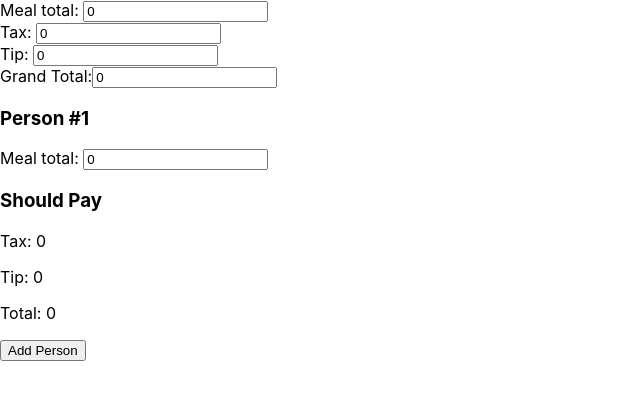
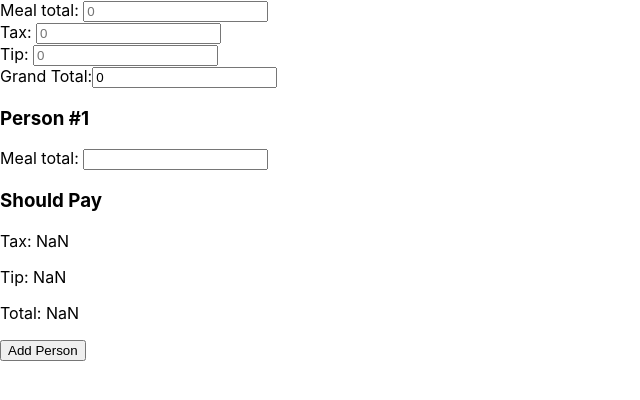
Before and after one commit to jvelis94/tip-calculator, a React (Create React App) app: page / in a window 1280 px wide. Shown: the top 400 px of the page, without its empty margins (0-640 px from the left). Built offline with nearby package versions, Linux system fonts and the light colour scheme.

Commit message:
create ability to add two lists

```diff
--- a/src/index.js
+++ b/src/index.js
@@ -3,6 +3,22 @@ import ReactDOM from 'react-dom';
 import './index.css';
 // import App from './App';
 // import * as serviceWorker from './serviceWorker';
+
+function AddPerson(props) {
+    return (
+            <button className='addPerson' onClick={props.onClicked}>Add Person</button>
+    );
+}
+
+function PersonList(props) {
+    return (
+        <div>
+        {props.list.map((name) => (
+            <span key={name}>{name}</span>
+        ))}
+        </div>
+    );
+};
 
 class Details extends React.Component {
     constructor(props) {
@@ -12,7 +28,9 @@ class Details extends React.Component {
                 tax: 0,
                 tip: 0,
                 grand_total: 0,
-            }
+                clicked: [],
+            };
+            this.handleClick = this.handleClick.bind(this)
     }
 
     handleMealChange = event => {
@@ -42,21 +60,41 @@ class Details extends React.Component {
         )
     }
 
+    renderAddPerson = () => {
+        return (
+            <AddPerson
+                onClicked= {() => this.handleClick()}
+                />
+        );
+    }
+
+    handleClick = () => {
+        let clickedPlus = this.state.clicked.concat(this.renderPerson())
+        this.setState({
+            clicked: clickedPlus,
+        });
+        this.state.clicked.length < 10 ? console.log(this.state.clicked) : this.renderPerson()
+    }
+
     render() {
         let grand_total = parseFloat(this.state.meal_total) * (1 + parseFloat(this.state.tax)/100) * (1 + parseFloat(this.state.tip)/100);
         return (
             <div className='details'>
                 <form>
                     <label htmlFor='meal'>Meal total: </label>
-                    <input name='meal' value={this.state.meal_total} onChange={this.handleMealChange}></input><br></br>
+                    <input name='meal' placeholder={this.state.meal_total} onChange={this.handleMealChange}></input><br></br>
                     <label htmlFor='tax'>Tax: </label>
-                    <input name='tax' value={this.state.tax} onChange={this.handleTaxChange}></input><br></br>
+                    <input name='tax' placeholder={this.state.tax} onChange={this.handleTaxChange}></input><br></br>
                     <label htmlFor='tip'>Tip: </label>
-                    <input name='tip' value={this.state.tip} onChange={this.handleTipChange}></input><br></br>
+                    <input name='tip' placeholder={this.state.tip} onChange={this.handleTipChange}></input><br></br>
                     <label htmlFor='total'>Grand Total:</label>
                     <input name='total' value={grand_total} readOnly></input><br></br>
                 </form>
                 {this.renderPerson()}
+                <PersonList list={this.state.clicked} />
+                {this.renderAddPerson()}
+
+
             </div>
         );
     }
@@ -66,7 +104,7 @@ class Person extends React.Component {
     constructor(props) {
         super(props);
         this.state = {
-            person_meal_total: 0,
+            person_meal_total: [],
             person_total: 0,
         }
     }
@@ -96,27 +134,11 @@ class Person extends React.Component {
     }
 }
 
-class AddPerson extends React.Component {
-    renderPerson() {
-        return (
-            <Person/>
-        )
-    }
-    render() {
-        return (
-
-                <button className='addPerson' onClick={() => this.renderPerson()}>Add Person</button>
-
-        )
-    }
-}
-
 class Calculator extends React.Component {
     render() {
         return (
             <div>
                 <Details/>
-                <AddPerson/>
             </div>
         )
     }
```
